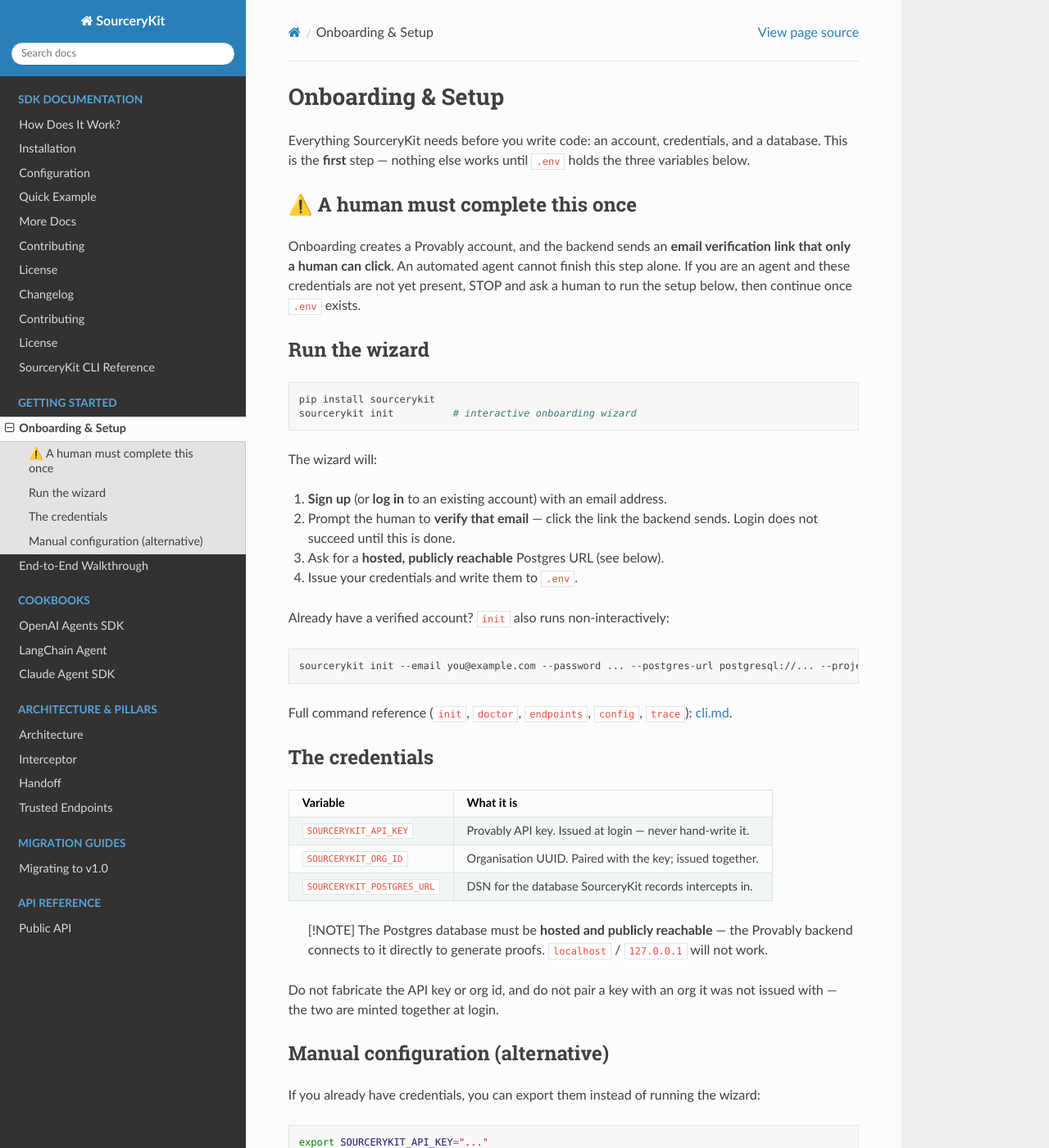
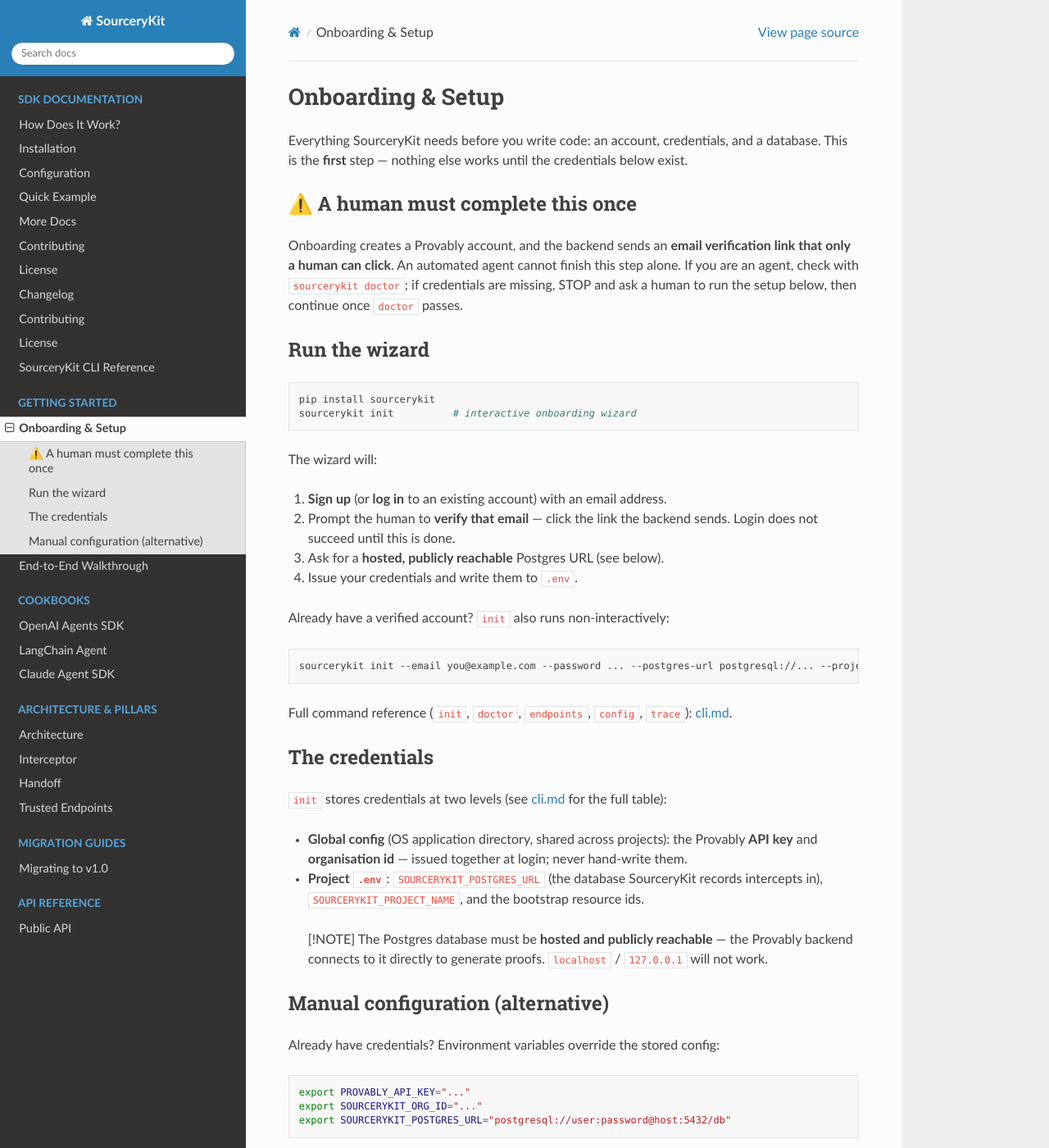
Before and after one commit to ProvablyAI/sourcerykit, a Sphinx documentation site: the page built from docs/onboarding.md, in a window 1280 px wide and 1400 px high. Shown: the whole window at 82% size. Built offline with Sphinx 7.4.7 and the Read the Docs theme 3.1.0, drawn with Linux system fonts in a browser that asks for light colours.

Commit message:
docs: address review — current credential storage (PROVABLY_API_KEY, global config), outcome semantics, requests hook, breadcrumbs as lists

````diff
--- a/docs/onboarding.md
+++ b/docs/onboarding.md
@@ -1,14 +1,14 @@
 # Onboarding & Setup
 
 Everything SourceryKit needs before you write code: an account, credentials, and a database.
-This is the **first** step — nothing else works until `.env` holds the three variables below.
+This is the **first** step — nothing else works until the credentials below exist.
 
 ## ⚠️ A human must complete this once
 
 Onboarding creates a Provably account, and the backend sends an **email verification link
 that only a human can click**. An automated agent cannot finish this step alone. If you are
-an agent and these credentials are not yet present, STOP and ask a human to run the setup
-below, then continue once `.env` exists.
+an agent, check with `sourcerykit doctor`; if credentials are missing, STOP and ask a human
+to run the setup below, then continue once `doctor` passes.
 
 ## Run the wizard
 
@@ -35,25 +35,23 @@
 
 ## The credentials
 
-| Variable | What it is |
-|---|---|
-| `SOURCERYKIT_API_KEY` | Provably API key. Issued at login — never hand-write it. |
-| `SOURCERYKIT_ORG_ID` | Organisation UUID. Paired with the key; issued together. |
-| `SOURCERYKIT_POSTGRES_URL` | DSN for the database SourceryKit records intercepts in. |
+`init` stores credentials at two levels (see [cli.md](cli.md) for the full table):
+
+- **Global config** (OS application directory, shared across projects): the Provably
+  **API key** and **organisation id** — issued together at login; never hand-write them.
+- **Project `.env`**: `SOURCERYKIT_POSTGRES_URL` (the database SourceryKit records
+  intercepts in), `SOURCERYKIT_PROJECT_NAME`, and the bootstrap resource ids.
 
 > [!NOTE]
 > The Postgres database must be **hosted and publicly reachable** — the Provably backend
 > connects to it directly to generate proofs. `localhost` / `127.0.0.1` will not work.
 
-Do not fabricate the API key or org id, and do not pair a key with an org it was not issued
-with — the two are minted together at login.
-
 ## Manual configuration (alternative)
 
-If you already have credentials, you can export them instead of running the wizard:
+Already have credentials? Environment variables override the stored config:
 
 ```bash
-export SOURCERYKIT_API_KEY="..."
+export PROVABLY_API_KEY="..."
 export SOURCERYKIT_ORG_ID="..."
 export SOURCERYKIT_POSTGRES_URL="postgresql://user:password@host:5432/db"
 ```
````
Also changed, not shown: AGENTS.md (+12 -7 lines), docs/architecture.md (+7 -2 lines), docs/example.md (+5 -2 lines), docs/handoff.md (+6 -4 lines).
